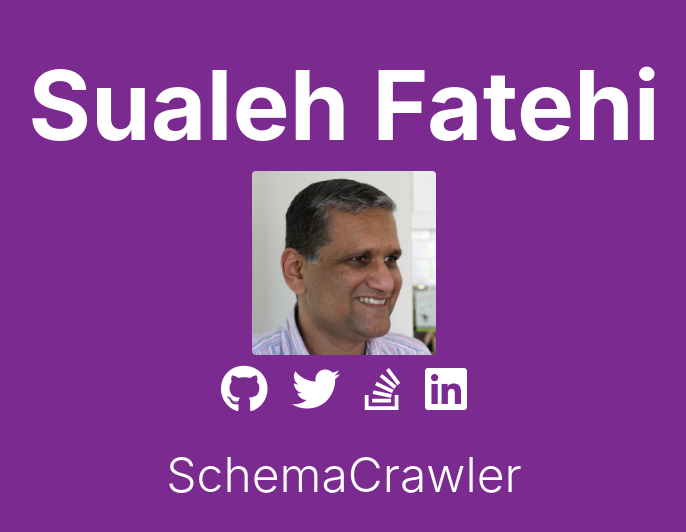
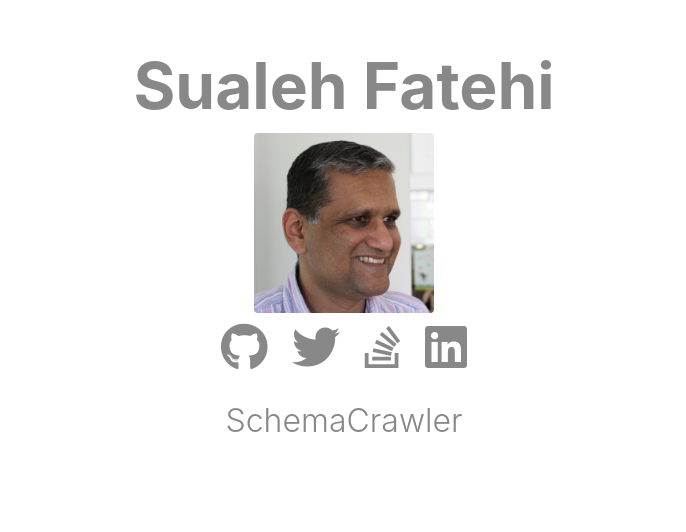
Before and after one commit to sualeh/sualeh.github.io, a plain HTML site: page index.html in a window 1280 px wide. Shown: the whole page, without its empty margins (296-982 px from the left). Drawn offline with nearby package versions, Linux system fonts and the light colour scheme.

Commit message:
Tweaks to look and feel

```diff
--- a/theme.css
+++ b/theme.css
@@ -1,8 +1,7 @@
-/* Theme */
-
 body {
-  background: #7B2A90;
-  color: #FFFFFF;
+  background: #FFFFFF;
+  color: #000000;
+	margin: 0.5em;
 	margin-top: 3em !important;
 }
 
@@ -11,16 +10,21 @@ body {
 }
 
 .text-line {
-	font-size: 3rem;
+	font-size: 2rem;
 	font-weight: 300;
 }
 
+.display-1 {
+	font-size: 4rem;
+  color: #888888;
+}
+
 .text-line a {
-  color: #FFFFFF;
+  color: #888888;
 }
 
 .social-icons a {
-  color: #FFFFFF;
+  color: #888888;
 }
 
 .social-icons i {
```
